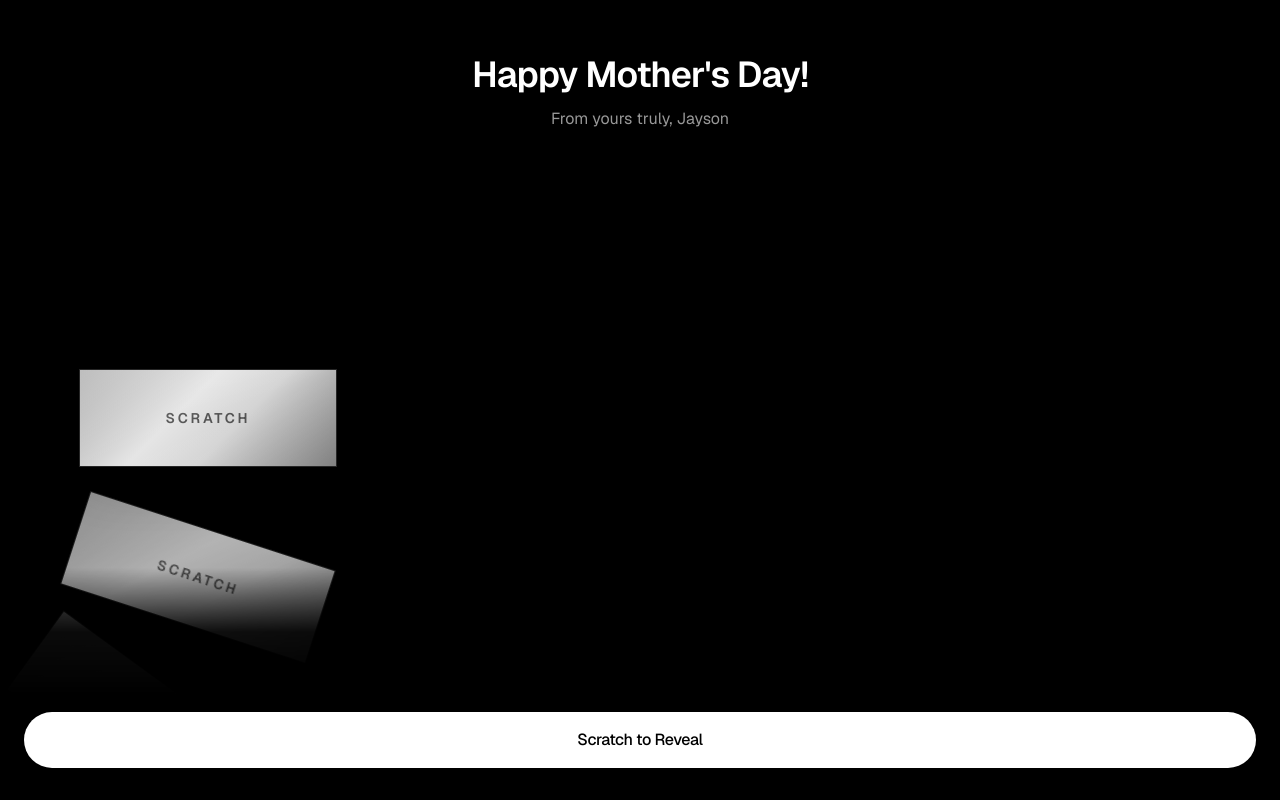
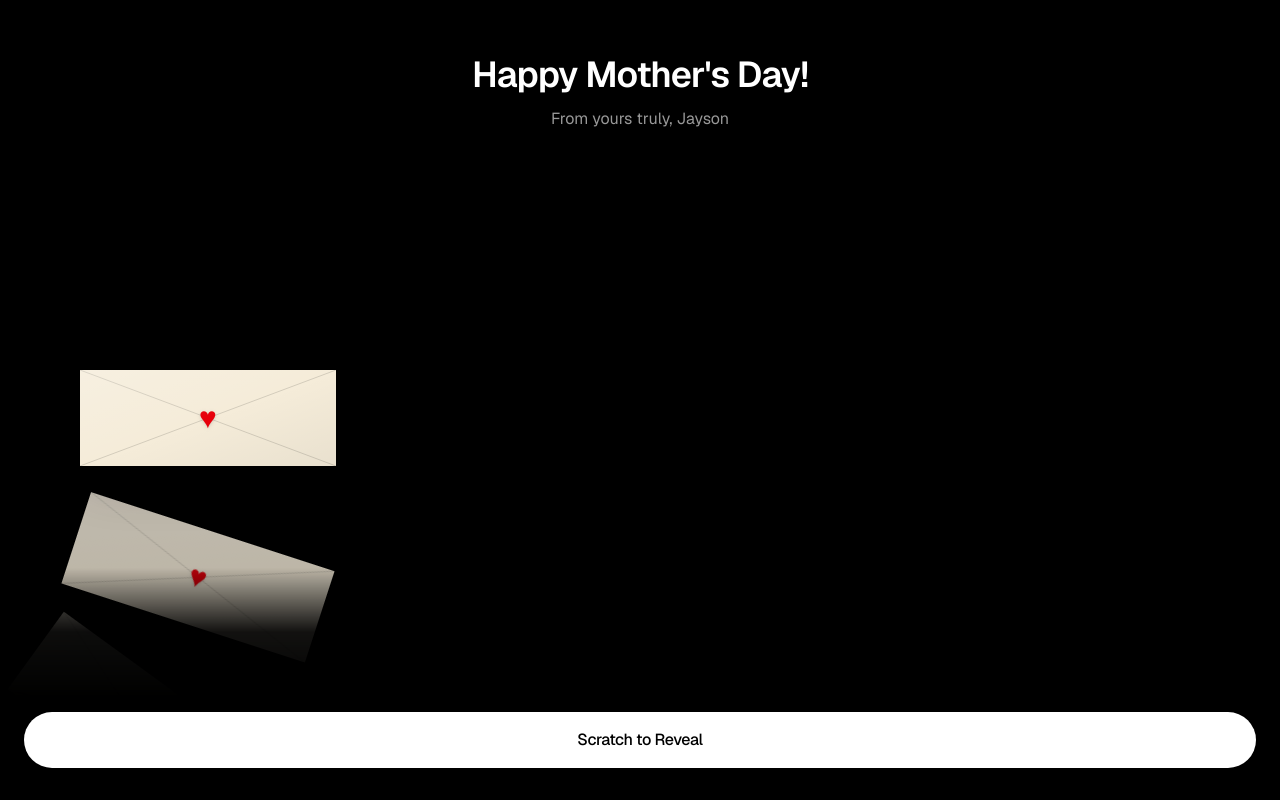
Before and after one commit to Jaysontian/mom-coupons, a Next.js app: page / in a window 1280 px wide. Built offline with nearby package versions, Linux system fonts and the light colour scheme.

Commit message:
Envelopes with red heart seal instead of foil scratch tickets

```diff
--- a/app/ScratchCard.tsx
+++ b/app/ScratchCard.tsx
@@ -43,32 +43,25 @@ export default function ScratchCard({
     if (!ctx) return;
     ctx.scale(dpr, dpr);
 
-    const grad = ctx.createLinearGradient(0, 0, width, height);
-    grad.addColorStop(0, "#a3a3a3");
-    grad.addColorStop(0.4, "#e5e5e5");
-    grad.addColorStop(0.6, "#d4d4d4");
-    grad.addColorStop(1, "#737373");
-    ctx.fillStyle = grad;
+    ctx.fillStyle = "#f5ecd9";
     ctx.fillRect(0, 0, width, height);
 
-    ctx.fillStyle = "rgba(255,255,255,0.18)";
-    for (let i = 0; i < 60; i++) {
-      const x = Math.random() * width;
-      const y = Math.random() * height;
-      ctx.beginPath();
-      ctx.arc(x, y, Math.random() * 1.5, 0, Math.PI * 2);
-      ctx.fill();
-    }
+    ctx.strokeStyle = "rgba(0,0,0,0.18)";
+    ctx.lineWidth = 1;
+    ctx.beginPath();
+    ctx.moveTo(0, 0);
+    ctx.lineTo(width / 2, height / 2);
+    ctx.lineTo(width, 0);
+    ctx.moveTo(0, height);
+    ctx.lineTo(width / 2, height / 2);
+    ctx.lineTo(width, height);
+    ctx.stroke();
 
-    ctx.fillStyle = "rgba(0,0,0,0.55)";
-    ctx.font = "700 22px var(--font-geist-sans), system-ui";
+    ctx.fillStyle = "#dc2626";
+    ctx.font = "700 64px var(--font-geist-sans), system-ui";
     ctx.textAlign = "center";
     ctx.textBaseline = "middle";
-    ctx.fillText("SCRATCH HERE", width / 2, height / 2 - 14);
-
-    ctx.fillStyle = "rgba(0,0,0,0.4)";
-    ctx.font = "500 13px var(--font-geist-sans), system-ui";
-    ctx.fillText("drag your finger across", width / 2, height / 2 + 14);
+    ctx.fillText("♥", width / 2, height / 2);
   }, [width, height, revealed]);
 
   const reveal = () => {
--- a/app/Wheel.tsx
+++ b/app/Wheel.tsx
@@ -148,17 +148,31 @@ function Ticket({ coupon }: { coupon: Coupon }) {
 
   return (
     <div
-      className="w-64 h-24 ring-1 ring-white/15 flex items-center justify-center px-5 shadow-2xl -translate-y-1/2 overflow-hidden relative"
-      style={{
-        background:
-          "linear-gradient(135deg, #a3a3a3 0%, #e5e5e5 40%, #d4d4d4 60%, #737373 100%)",
-        color: "#1a1a1a",
-      }}
+      className="w-64 h-24 ring-1 ring-black/10 shadow-2xl -translate-y-1/2 overflow-hidden relative"
+      style={{ background: "#f5ecd9" }}
     >
-      <span className="text-sm font-semibold tracking-[0.2em] uppercase opacity-70">
-        Scratch
+      <svg
+        className="absolute inset-0 w-full h-full"
+        viewBox="0 0 256 96"
+        preserveAspectRatio="none"
+      >
+        <path
+          d="M0 0 L128 48 L256 0"
+          stroke="rgba(0,0,0,0.18)"
+          strokeWidth="0.8"
+          fill="none"
+        />
+        <path
+          d="M0 96 L128 48 L256 96"
+          stroke="rgba(0,0,0,0.18)"
+          strokeWidth="0.8"
+          fill="none"
+        />
+      </svg>
+      <span className="absolute inset-0 flex items-center justify-center text-red-600 text-3xl drop-shadow">
+        ♥
       </span>
-      <span className="pointer-events-none absolute inset-0 bg-gradient-to-br from-white/30 via-transparent to-white/10" />
+      <span className="pointer-events-none absolute inset-0 bg-gradient-to-br from-white/20 via-transparent to-black/5" />
     </div>
   );
 }
--- a/app/pond/Pond.tsx
+++ b/app/pond/Pond.tsx
@@ -2,7 +2,6 @@
 
 import { Water } from "@paper-design/shaders-react";
 import Image from "next/image";
-import Link from "next/link";
 import { useEffect, useRef, useState } from "react";
 import { COUPONS, type Coupon } from "../data";
 import ScratchCard from "../ScratchCard";
@@ -119,13 +118,6 @@ export default function Pond() {
         })}
       </div>
 
-      <Link
-        href="/"
-        className="absolute bottom-6 left-1/2 -translate-x-1/2 z-20 text-white/80 text-xs uppercase tracking-[0.2em] px-4 py-2 rounded-full bg-white/10 backdrop-blur-md ring-1 ring-white/20"
-      >
-        Back to wheel
-      </Link>
-
       {selected && (
         <Modal
           coupon={selected}
@@ -141,18 +133,34 @@ export default function Pond() {
 function FoilTicket() {
   return (
     <div
-      className="w-32 h-20 flex items-center justify-center shadow-2xl ring-1 ring-white/30 overflow-hidden relative"
+      className="w-32 h-20 shadow-2xl ring-1 ring-black/10 overflow-hidden relative"
       style={{
-        background:
-          "linear-gradient(135deg, #a3a3a3 0%, #e5e5e5 40%, #d4d4d4 60%, #737373 100%)",
-        color: "#1a1a1a",
+        background: "#f5ecd9",
         transform: "rotate(var(--rot, 0deg))",
       }}
     >
-      <span className="text-[10px] font-semibold tracking-[0.2em] uppercase opacity-70">
-        Scratch
+      <svg
+        className="absolute inset-0 w-full h-full"
+        viewBox="0 0 128 80"
+        preserveAspectRatio="none"
+      >
+        <path
+          d="M0 0 L64 40 L128 0"
+          stroke="rgba(0,0,0,0.18)"
+          strokeWidth="0.6"
+          fill="none"
+        />
+        <path
+          d="M0 80 L64 40 L128 80"
+          stroke="rgba(0,0,0,0.18)"
+          strokeWidth="0.6"
+          fill="none"
+        />
+      </svg>
+      <span className="absolute inset-0 flex items-center justify-center text-red-600 text-2xl drop-shadow">
+        ♥
       </span>
-      <span className="pointer-events-none absolute inset-0 bg-gradient-to-br from-white/30 via-transparent to-white/10" />
+      <span className="pointer-events-none absolute inset-0 bg-gradient-to-br from-white/20 via-transparent to-black/5" />
     </div>
   );
 }
```
Also changed, not shown: public/duck.png (added).
